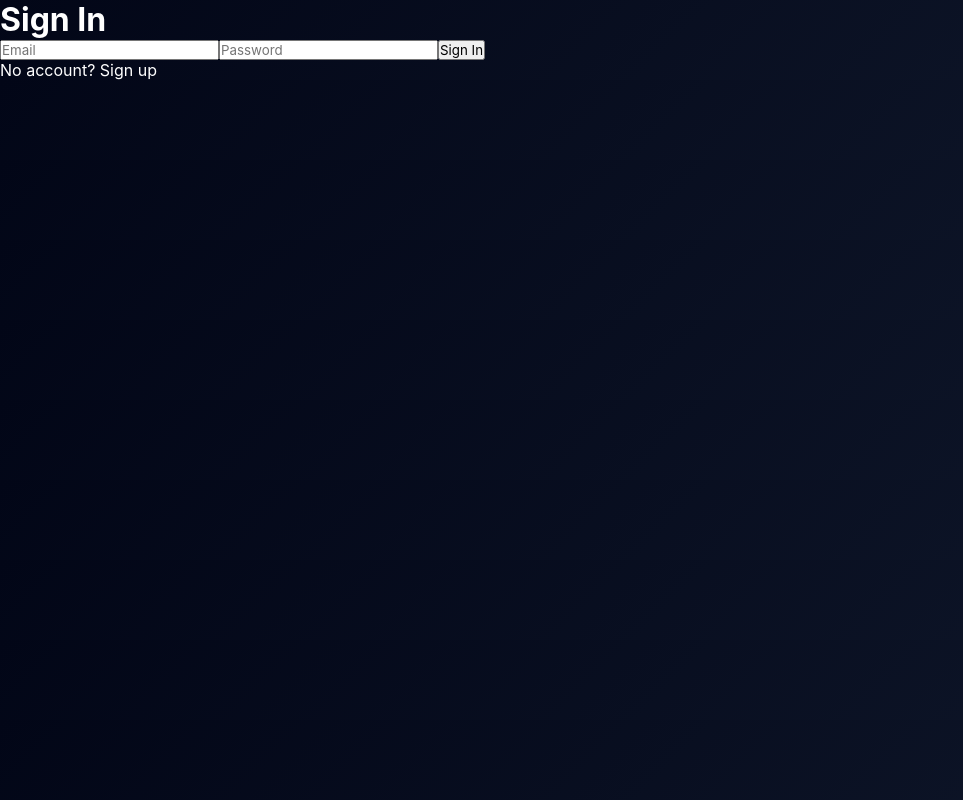
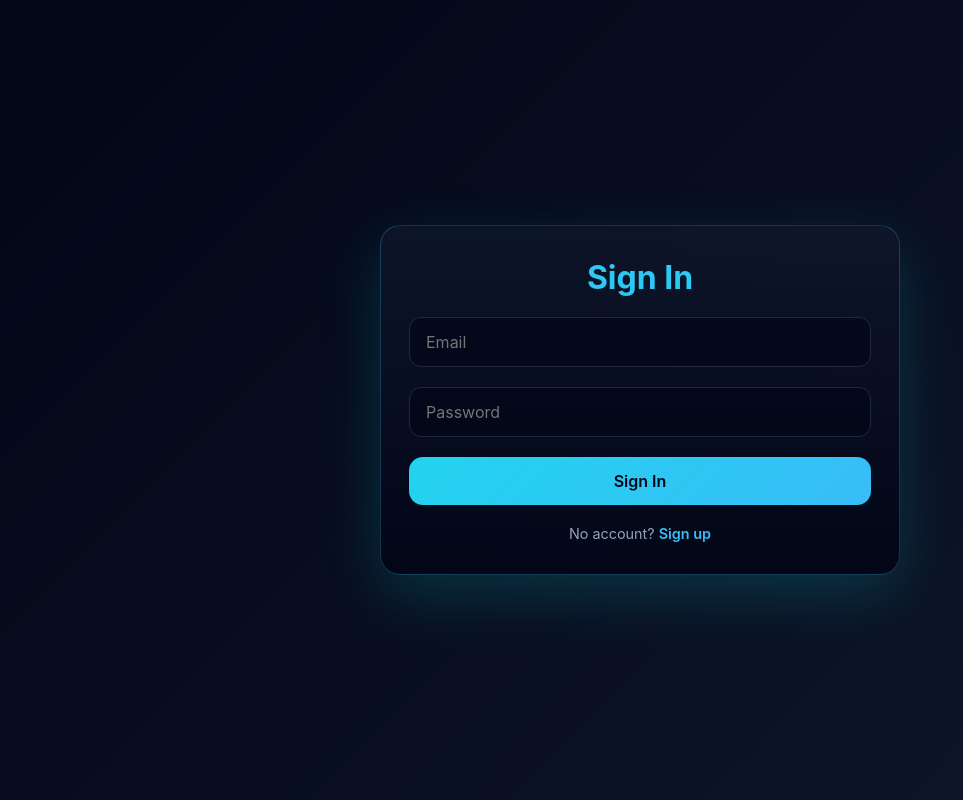
Before and after one commit to AbderrahimHn06/supatasks, a React (Vite) app: page / in a window 1280 px wide. Shown: the whole page, without its empty margins (0-963 px from the left). Built offline with nearby package versions, Linux system fonts and the light colour scheme.

Commit message:
fixed sign in ui

```diff
--- a/src/App.css
+++ b/src/App.css
@@ -1,16 +1,19 @@
+/* ================= GLOBAL ================= */
 * {
   box-sizing: border-box;
   font-family: "Inter", system-ui, sans-serif;
+  margin: 0;
+  padding: 0;
 }
 
 body {
-  margin: 0;
   background: linear-gradient(135deg, #020617, #0f172a);
   color: white;
+  min-height: 100vh;
 }
 
-/* ================= CONTAINER ================= */
-
+/* ================= AUTH CONTAINER ================= */
+.auth-container,
 .tasks-container {
   min-height: 100vh;
   display: flex;
@@ -19,8 +22,8 @@ body {
   padding: 24px;
 }
 
-/* ================= CARD ================= */
-
+/* ================= CARDS ================= */
+.auth-card,
 .tasks-card {
   width: 100%;
   max-width: 520px;
@@ -31,39 +34,93 @@ body {
   );
   backdrop-filter: blur(16px);
   border-radius: 20px;
-  padding: 24px;
+  padding: 32px 28px;
   border: 1px solid rgba(56, 189, 248, 0.25);
   box-shadow: 0 20px 60px rgba(0, 255, 255, 0.15);
+  display: flex;
+  flex-direction: column;
+  gap: 20px;
 }
 
+.auth-card h1,
 .tasks-card h1 {
   text-align: center;
-  margin-bottom: 20px;
   font-weight: 700;
+  font-size: 2rem;
   background: linear-gradient(90deg, #38bdf8, #22d3ee);
   -webkit-background-clip: text;
   -webkit-text-fill-color: transparent;
 }
 
-/* ================= ADD ================= */
-
-.task-input {
-  display: flex;
-  flex-direction: column;
-  gap: 10px;
-}
-
+/* ================= INPUTS ================= */
+.auth-card input,
 .task-input input[type="text"] {
-  padding: 14px;
+  padding: 14px 16px;
   border-radius: 12px;
   border: 1px solid #1e293b;
   background: rgba(2, 6, 23, 0.7);
   color: white;
+  font-size: 1rem;
+  transition: border-color 0.3s, background 0.3s;
 }
 
+.auth-card input:focus,
 .task-input input:focus {
   outline: none;
   border-color: #38bdf8;
+  background: rgba(2, 6, 23, 0.85);
+}
+
+/* ================= BUTTONS ================= */
+.auth-card button,
+.task-input button {
+  padding: 14px;
+  border-radius: 14px;
+  border: none;
+  font-weight: 600;
+  cursor: pointer;
+  background: linear-gradient(135deg, #22d3ee, #38bdf8);
+  color: #020617;
+  font-size: 1rem;
+  transition: transform 0.2s, box-shadow 0.2s;
+}
+
+.auth-card button:hover,
+.task-input button:hover {
+  transform: translateY(-2px);
+  box-shadow: 0 8px 20px rgba(56, 189, 248, 0.35);
+}
+
+/* ================= SWITCH MODE TEXT ================= */
+.auth-card .switch {
+  text-align: center;
+  font-size: 0.9rem;
+  color: #94a3b8;
+}
+
+.auth-card .switch span {
+  color: #38bdf8;
+  cursor: pointer;
+  font-weight: 600;
+  transition: color 0.2s;
+}
+
+.auth-card .switch span:hover {
+  color: #22d3ee;
+}
+
+/* ================= MESSAGE ================= */
+.auth-card .message {
+  text-align: center;
+  font-size: 0.9rem;
+  color: #f87171;
+}
+
+/* ================= TASK INPUT ================= */
+.task-input {
+  display: flex;
+  flex-direction: column;
+  gap: 12px;
 }
 
 .paste-hint {
@@ -71,7 +128,7 @@ body {
   color: #67e8f9;
 }
 
-/* Upload button */
+/* ================= IMAGE UPLOAD ================= */
 .image-upload-btn {
   padding: 10px;
   text-align: center;
@@ -79,13 +136,14 @@ body {
   border: 1px dashed rgba(56, 189, 248, 0.5);
   color: #67e8f9;
   cursor: pointer;
+  transition: background 0.3s, color 0.3s;
 }
 
 .image-upload-btn:hover {
   background: rgba(56, 189, 248, 0.15);
 }
 
-/* Preview */
+/* ================= IMAGE PREVIEW ================= */
 .image-preview {
   display: flex;
   align-items: center;
@@ -102,18 +160,7 @@ body {
   object-fit: cover;
 }
 
-.task-input button {
-  padding: 14px;
-  border-radius: 14px;
-  border: none;
-  font-weight: 600;
-  cursor: pointer;
-  background: linear-gradient(135deg, #22d3ee, #38bdf8);
-  color: #020617;
-}
-
-/* ================= LIST ================= */
-
+/* ================= TASK LIST ================= */
 .task-list {
   list-style: none;
   padding: 0;
@@ -131,6 +178,12 @@ body {
   border-radius: 16px;
   background: rgba(2, 6, 23, 0.8);
   border: 1px solid #1e293b;
+  transition: transform 0.2s, box-shadow 0.2s;
+}
+
+.task-list li:hover {
+  transform: translateY(-2px);
+  box-shadow: 0 6px 16px rgba(56, 189, 248, 0.25);
 }
 
 .task-list li.done {
```
